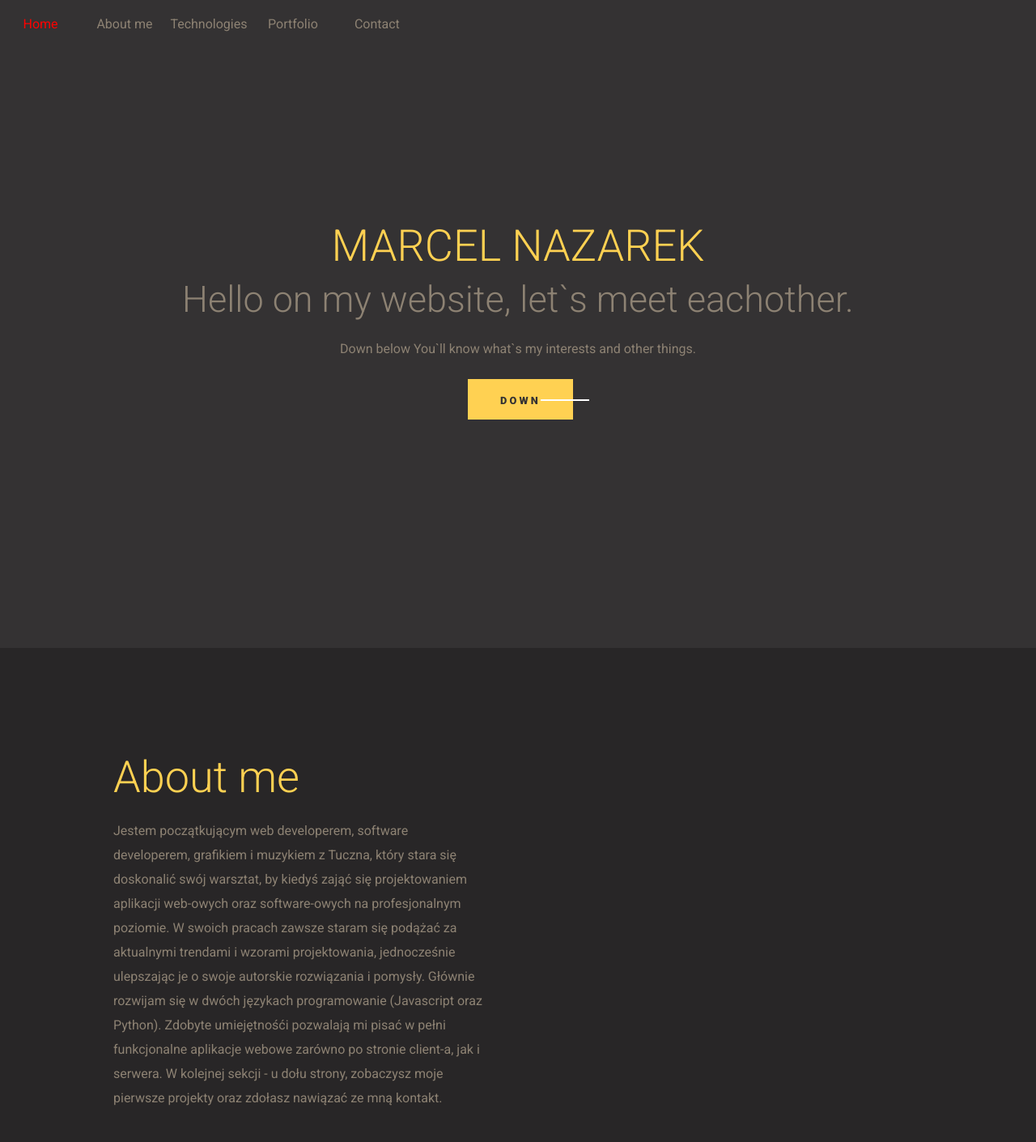
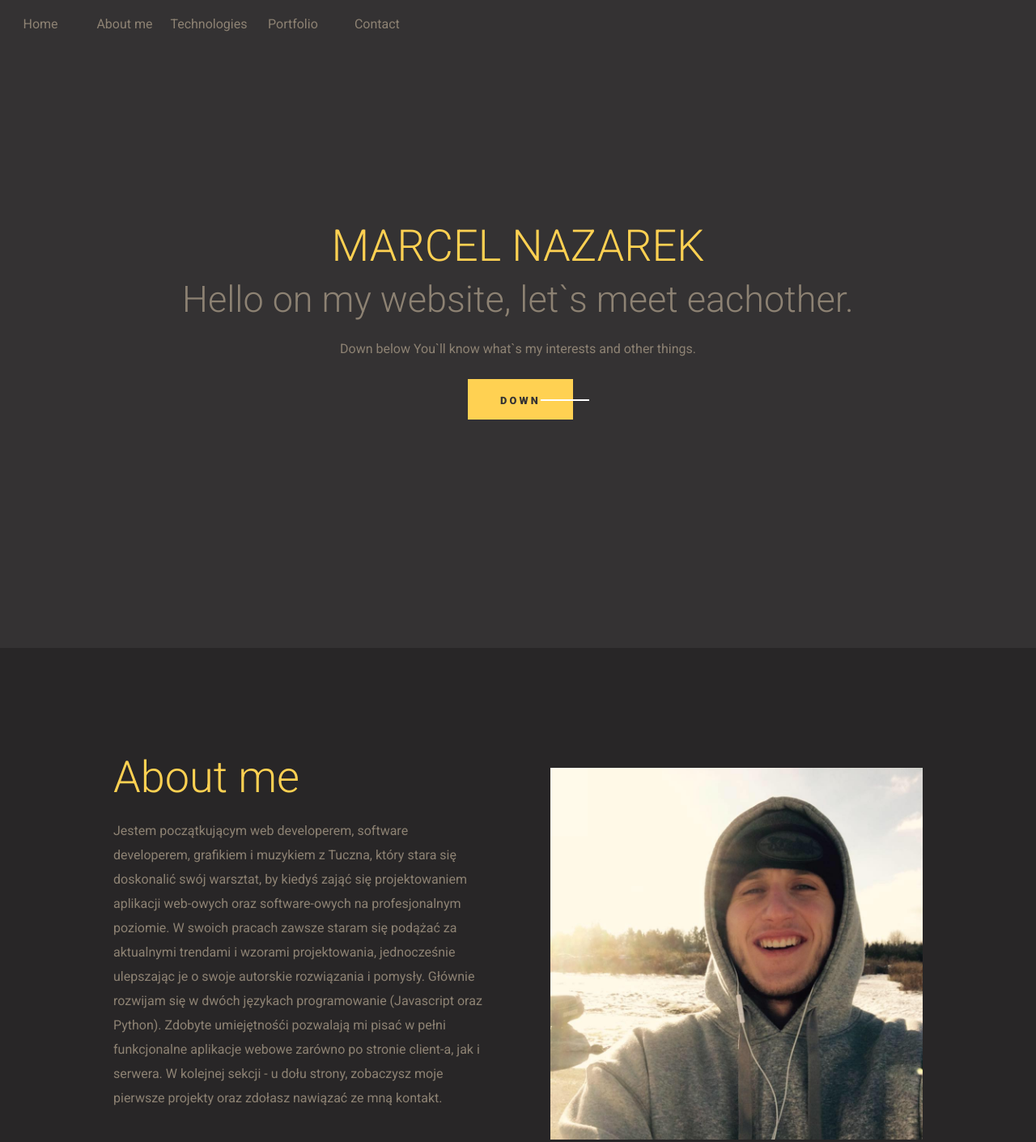
Before and after one commit to TworzeDoliny/My_portfolio, a plain HTML site: page Marcel-strona/index/index.html in a window 1280 px wide. Shown: the top 1410 px of the page at 81% size. Drawn offline with nearby package versions, Linux system fonts and the light colour scheme; files that its build step writes are made by us from their sources.

Commit message:
DayToday

```diff
--- a/Marcel-strona/index/index.html
+++ b/Marcel-strona/index/index.html
@@ -5,7 +5,7 @@
     <meta name="viewport" content="width=device-width, initial-scale=1.0">
     <meta http-equiv="X-UA-Compatible" content="ie=edge">
     <title>Dvorak</title>
-    <link rel="stylesheet" href="css/style.css">
+    <link rel="stylesheet" href="/Marcel-strona/css/style.css">
     <link href="https://fonts.googleapis.com/css?family=Roboto:100,100i,300,300i,400,400i,500,500i,700,700i,900,900i" rel="stylesheet">
     <script src="https://code.jquery.com/jquery-3.4.1.js"></script>
     <link rel="stylesheet" href="https://use.fontawesome.com/releases/v5.4.1/css/all.css">
@@ -68,7 +68,7 @@
                   </div>
 
                   <div>
-                        <img src="images/abc.jpg" alt="">
+                        <img src="/Marcel-strona/images/abc.jpg" alt="">
                   </div>
 
                   </div>
@@ -142,6 +142,6 @@
             <span>created by Marcel Nazarek 2020</span>
       </footer>
 
-      <script src="js/script.js"></script>
+      <script src="/Marcel-strona/js/script.js"></script>
 </body>
 </html>
```
